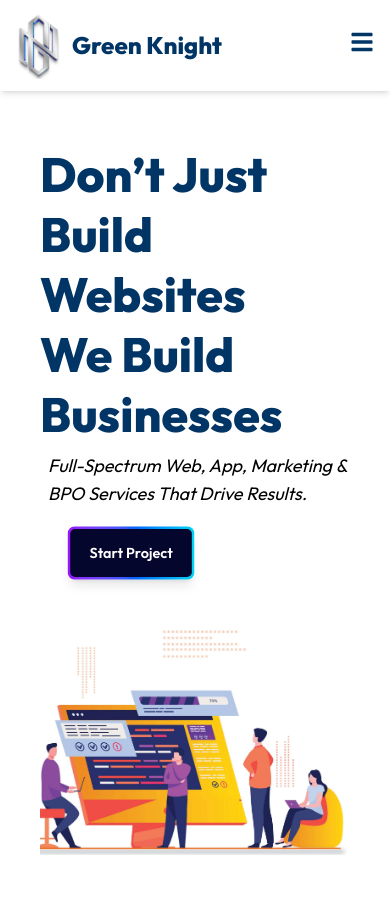
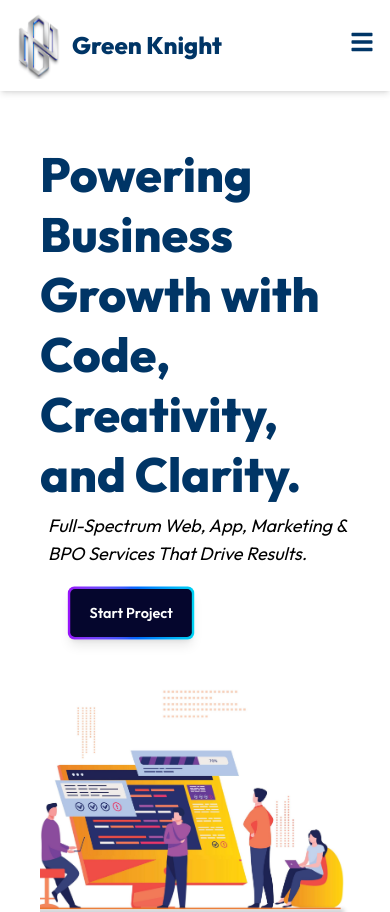
Before and after one commit to RANA-DANISH-65/greenknight, a React (Vite) app: page / in a window 390 px wide. Shown: the top 912 px of the page. Built offline with nearby package versions, Linux system fonts and the light colour scheme.

Commit message:
heading updated

```diff
--- a/src/Components/Footor.jsx
+++ b/src/Components/Footor.jsx
@@ -12,7 +12,7 @@ const Footor = () => {
             2410 San Ramon Valley Blvd #130 San Ramon <br /> CA 94583
             United States
             <h1 className="text-xl font-semibold my-3">Pakistan's Address:</h1>
-            #130 Plaza 289, First Floor,
+            Plaza 289, First Floor,
             <br />
             Q Block, Commercial Lane,
             <br />
--- a/src/Components/Hero.jsx
+++ b/src/Components/Hero.jsx
@@ -60,13 +60,13 @@ const Hero = () => {
         <div>
           <h1
             ref={headingRef}
-            className="text-[2.5rem] md:text-[4rem] font-bold leading-tight"
+            className="text-[3rem] md:text-[4rem] font-bold leading-tight"
           >
-            <span className="text-[3rem] md:text-[4.5rem] font-extrabold text-[#003566] block">
-              Don’t Just Build Websites
+            <span className="text-[3rem] md:text-[4rem] font-extrabold text-[#003566] block">
+            Powering Business Growth with Code,
             </span>
-            <span className="text-[3rem] md:text-[4.5rem] font-extrabold text-[#003566] block">
-              We Build Businesses
+            <span className="text-[3rem] md:text-[4rem] font-extrabold text-[#003566] block">
+     Creativity, and Clarity.
             </span>
           </h1>
           <p ref={paragraphRef} className="text-lg italic ml-2 mt-2">
--- a/src/Components/Navbar.jsx
+++ b/src/Components/Navbar.jsx
@@ -33,7 +33,7 @@ const Navbar = () => {
 
   const handleHover = (index) => {
     gsap.to(iconRefs.current[index], {
-      scale: 1.5,
+      scale: 1.75,
       y: -5,
       opacity: 1,
       duration: 0.2,
@@ -119,7 +119,7 @@ const Navbar = () => {
         {navItems.map((item, index) => (
           <li
             key={index}
-            className="flex flex-col items-center group cursor-pointer relative"
+            className="flex flex-col items-center  group cursor-pointer relative"
             onMouseEnter={() => handleHover(index)}
             onMouseLeave={() => handleLeave(index)}
             onClick={(e) => handleNavigation(e, item.link)}
@@ -133,7 +133,7 @@ const Navbar = () => {
               {item.icon}
             </div>
             <span
-              className={`text-sm mt-1 group-hover:font-bold transition-all duration-300 ${
+              className={`text-[18px] mt-1 group-hover:font-bold transition-all duration-300 ${
                 isHomePage ? 'text-[#003566]' : 'text-white'
               }`}
             >
```
